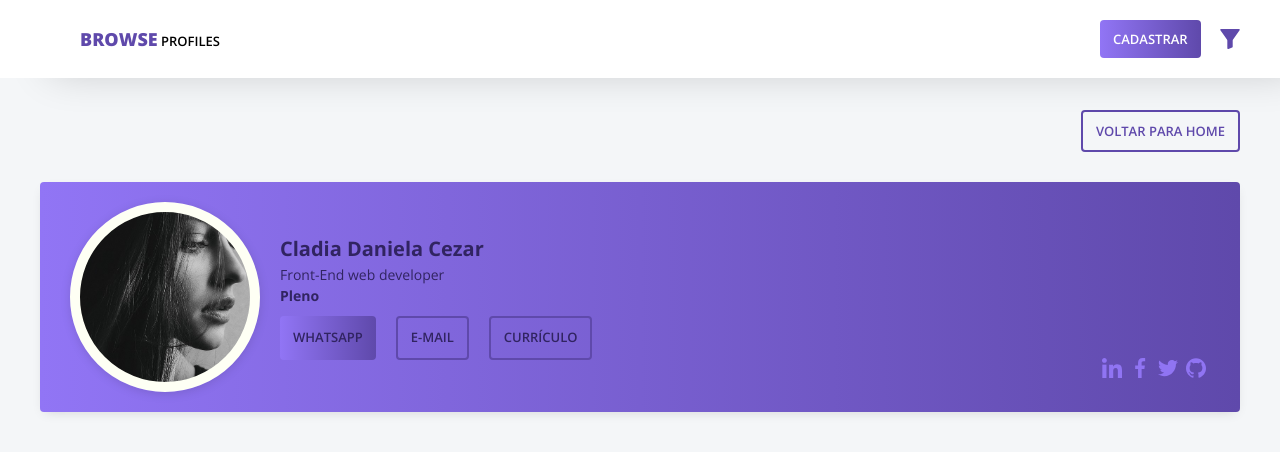
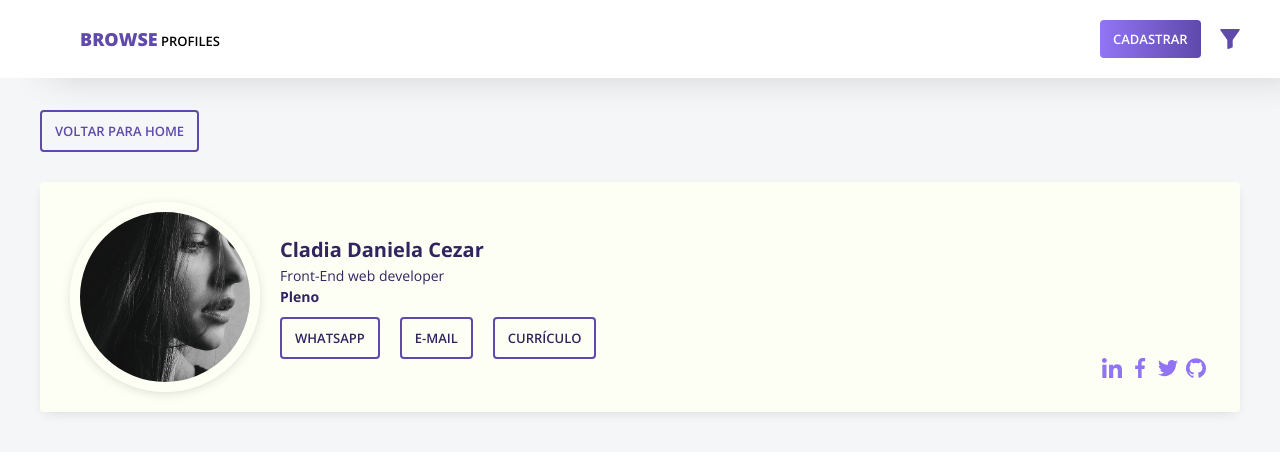
Before and after one commit to heliogsantos/browse-profiles, an Angular app: page /profile in a window 1280 px wide. Shown: the top 452 px of the page. Built offline with nearby package versions, Linux system fonts and the light colour scheme.

Commit message:
removi Resultados da pesquis

```diff
--- a/src/app/profile/profile/profile.component.html
+++ b/src/app/profile/profile/profile.component.html
@@ -14,9 +14,9 @@
                     <p class="color-base-dark">Front-End web developer</p>
                     <p class="color-base-dark font-700">Pleno</p>
                     <div class="btns">
-                        <a [routerLink]="['']" class="color-base-dark btn btn-animation">WhatsApp</a>
-                        <a [routerLink]="['']" class="color-base-dark btn btn-animation btn-outline">E-mail</a>
-                        <a [routerLink]="['']" class="color-base-dark btn btn-animation btn-outline">Currículo</a>
+                        <button [routerLink]="['']" class="color-base-dark btn-animation btn-outline">WhatsApp</button>
+                        <button [routerLink]="['']" class="color-base-dark btn-animation btn-outline">E-mail</button>
+                        <button disabled [routerLink]="['']" class="color-base-dark btn-animation btn-outline">Currículo</button>
                     </div>
                 </div>
             </div>
--- a/src/app/profile/profile/profile.component.scss
+++ b/src/app/profile/profile/profile.component.scss
@@ -8,7 +8,7 @@
     .back-home {
         width: 100%;
         display: flex;
-        justify-content: flex-end;
+        justify-content: flex-start;
         padding-bottom: 10px;
 
         .btn {
@@ -28,7 +28,7 @@
             display: flex;
             justify-content: space-between;
             flex-wrap: wrap;
-            background-image: linear-gradient(90deg, #9175f5, #5f49ab);
+            background: #fefff4;
 
             .profile-description {
                 display: flex;
@@ -66,8 +66,12 @@
                         display: flex;
                         justify-content: flex-start;
 
-                        a {
+                        .btn, .btn-outline {
                             margin-right: 20px;
+                        }
+
+                        .btn-outline {
+                            background: none;
                         }
                     }
                 }
--- a/src/app/shared/components/card/card.component.html
+++ b/src/app/shared/components/card/card.component.html
@@ -14,7 +14,7 @@
             <p class="font-600">{{profile.contract}}</p>
         </div>
         <div class="slills color-card">
-            <div class="skill font-600" *ngFor="let skill of skillSize(profile.skills)">{{firstName(skill)}}</div>
+            <div class="skill font-600" *ngFor="let skill of skillSize(profile.skills)">{{skill | firstName}}</div>
             <div class="btn btn-animation font-600" *ngIf="profile.skills.length > 3">+{{moreSkill(profile.skills, skillSize(profile.skills))}}</div>
         </div>
     </div>
--- a/src/app/shared/shared.module.ts
+++ b/src/app/shared/shared.module.ts
@@ -5,17 +5,19 @@ import { AppRoutingModule } from './../app-routing/app-routing.module';
 import { CardComponent } from './components/card/card.component';
 import { DataService } from './services/data-service';
 import { StopPropagation } from './models/stop-propagation';
+import { FirstNamePipe } from './pipes/first-name.pipe';
 
 
 @NgModule({
   declarations: [
-    CardComponent
+    CardComponent,
+    FirstNamePipe
   ],
   imports: [
     CommonModule,
     AppRoutingModule
   ],
-  exports: [CardComponent],
+  exports: [CardComponent, FirstNamePipe],
   providers: [DataService, StopPropagation],
 })
 export class SharedModule { }
```
